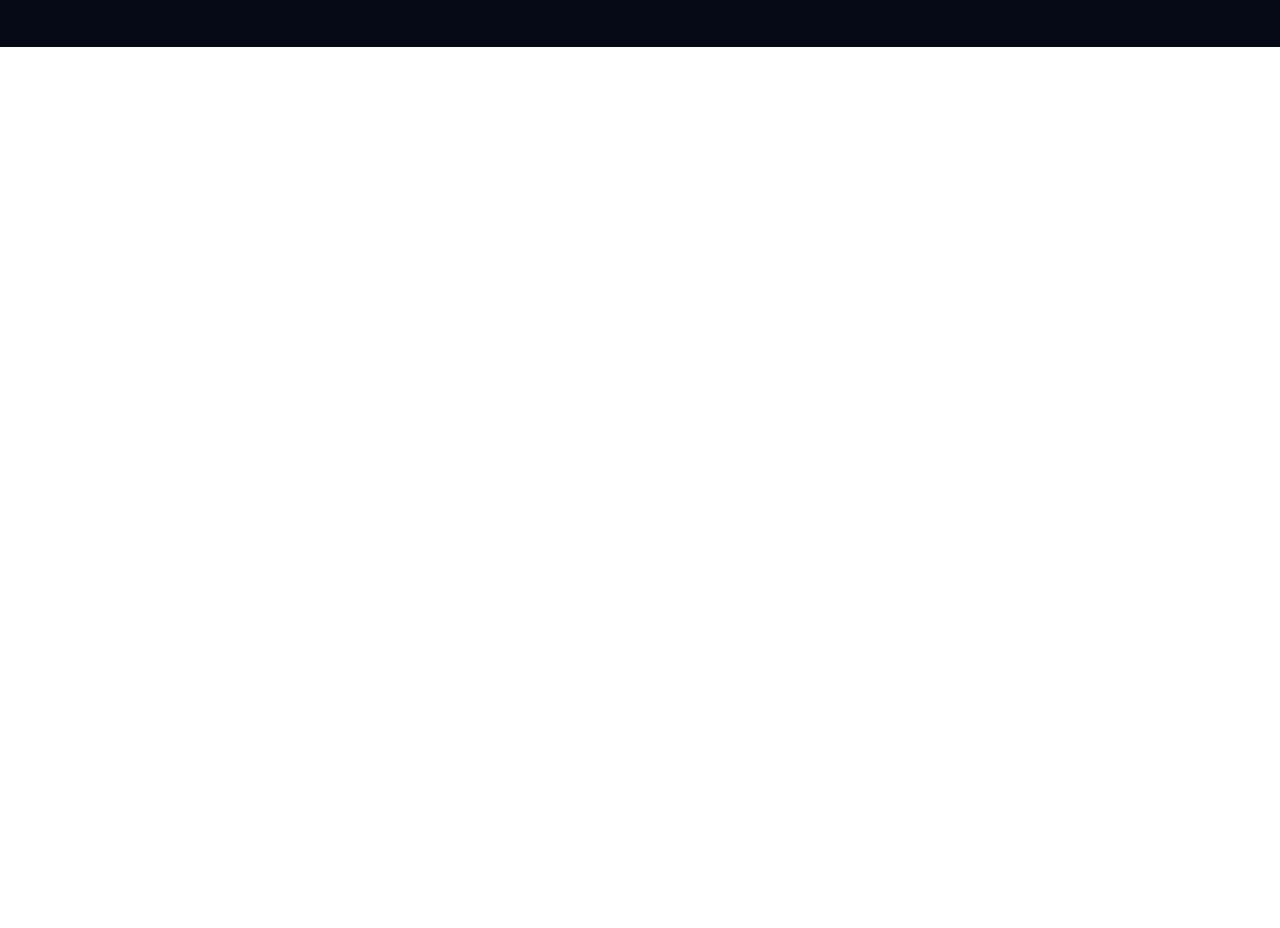
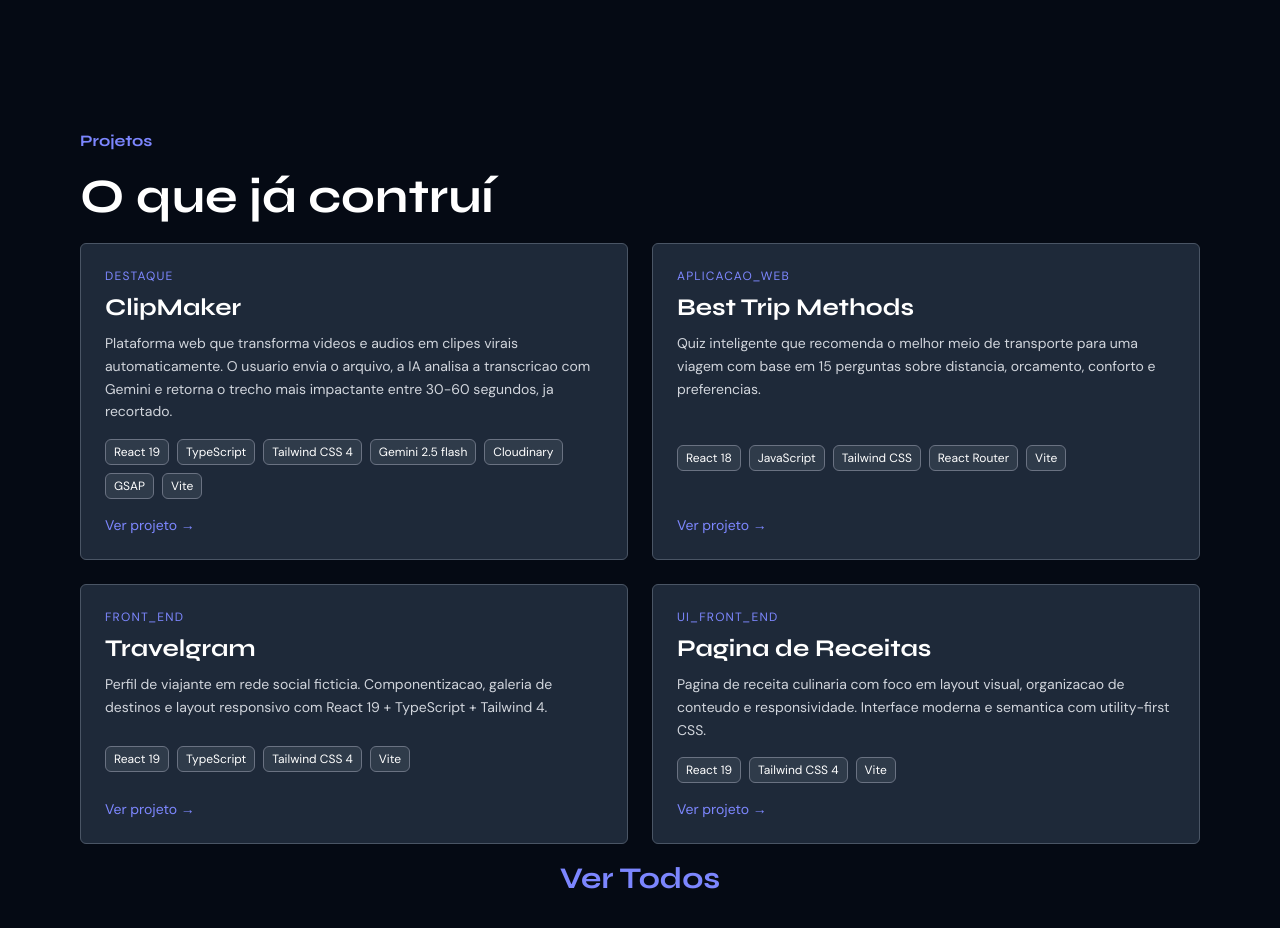
Before and after one commit to P3dr0PRR/portifa-16-03-26, a React (Vite) app: page / in a window 1280 px wide. Shown: the part 1180-2108 px from the top of the page. Before the commit the page ends 1227 px from the top, so only its background shows below. Built offline with nearby package versions, Linux system fonts and the light colour scheme; a web font is replaced by a local one.

Commit message:
feat: adiciona seção projects

```diff
--- a/index.html
+++ b/index.html
@@ -3,7 +3,7 @@
   <head>
     <meta charset="UTF-8" />
     <meta name="viewport" content="width=device-width, initial-scale=1.0" />
-    <title>...</title>
+    <title>Portifólio</title>
     <link rel="preconnect" href="https://fonts.googleapis.com" />
     <link rel="preconnect" href="https://fonts.gstatic.com" crossorigin />
     <link
--- a/src/components/about/index.tsx
+++ b/src/components/about/index.tsx
@@ -2,7 +2,7 @@ import { ABOUT_STATS } from "../../constants/about";
 
 export function About() {
   return (
-    <div className="flex flex-col justify-start gap-4 px-6 py-12 md:px-16 md:py-20">
+    <section className="flex flex-col justify-start gap-4 px-6 py-12 md:px-16 md:py-20">
       <p className="font-bold font-['Syne'] text-indigo-400 max-w-xl leading-tight">
         Sobre mim
       </p>
@@ -34,6 +34,6 @@ export function About() {
           ))}
         </div>
       </div>
-    </div>
+    </section>
   );
 }
--- a/src/components/hero/index.tsx
+++ b/src/components/hero/index.tsx
@@ -12,8 +12,11 @@ export function Hero() {
       </div>
 
       <h2 className="text-4xl md:text-5xl font-bold font-['Syne'] text-white max-w-xl leading-tight">
-        Construindo interfaces que{" "}
-        <span className="text-indigo-400">fazem sentido</span>
+        Construindo interfaces que
+        <br />
+        <span className="text-5xl md:text-6xl text-indigo-400">
+          fazem sentido
+        </span>
       </h2>
 
       <p className="text-gray-300 max-w-lg font-['DM Sans'] font-light leading-relaxed">
--- a/src/components/projectCard/index.tsx
+++ b/src/components/projectCard/index.tsx
@@ -0,0 +1,59 @@
+import { projects, type Project } from "./types";
+
+export function Projects() {
+  return (
+    <section className="flex flex-col justify-start gap-4 px-6 py-12 md:px-16 md:py-20">
+      <p className="font-bold font-['Syne'] text-indigo-400 max-w-xl leading-tight">
+        Projetos
+      </p>
+      <h2 className="text-3xl md:text-4xl lg:text-5xl font-bold font-['Syne'] text-white max-w-xl leading-tight">
+        O que já contruí
+      </h2>
+      <div className="grid grid-cols-1 md:grid-cols-2 gap-6">
+        {projects.map((project: Project) => (
+          <div
+            key={project.name}
+            className={`flex flex-col items-start justify-between bg-gray-800 border border-gray-600 p-6 text-white rounded-md gap-4 ${
+              project.featured ? "md:col-span-2" : ""
+            }`}
+          >
+            <div className="flex flex-col gap-2 w-full">
+              <span className="text-indigo-400 text-xs uppercase tracking-widest">
+                {project.type}
+              </span>
+              <h3 className="text-2xl font-bold font-['Syne']">
+                {project.name}
+              </h3>
+              <p className="text-gray-300 text-sm leading-relaxed">
+                {project.description}
+              </p>
+            </div>
+
+            <ul className="flex flex-wrap gap-2">
+              {project.techs.map((tech: string) => (
+                <li
+                  key={`${project.name}-${tech}`}
+                  className="bg-gray-600/40 border border-gray-500 text-white text-xs px-2 py-1 rounded-md"
+                >
+                  {tech}
+                </li>
+              ))}
+            </ul>
+
+            <button
+              onClick={() => window.open(project.link, "_blank")}
+              className="text-indigo-400 text-sm hover:scale-105 transition-transform duration-300 cursor-pointer"
+            >
+              Ver projeto →
+            </button>
+          </div>
+        ))}
+      </div>
+      <div className=" flex items-center justify-center">
+        <button className="text-xl md:text-2xl lg:text-3xl font-bold font-['Syne'] text-indigo-400 max-w-xl leading-tight cursor-pointer hover:scale-105 transition-transform duration-300 ">
+          Ver Todos
+        </button>
+      </div>
+    </section>
+  );
+}
--- a/src/components/projectCard/types.ts
+++ b/src/components/projectCard/types.ts
@@ -0,0 +1,57 @@
+export type ProjectType =
+  | "DESTAQUE"
+  | "APLICACAO_WEB"
+  | "FRONT_END"
+  | "UI_FRONT_END";
+
+export interface Project {
+  featured: any;
+  type: ProjectType;
+  name: string;
+  description: string;
+  techs: string[];
+  link: string;
+}
+
+export const projects: Project[] = [
+  {
+    type: "DESTAQUE",
+    name: "ClipMaker",
+    description:
+      "Plataforma web que transforma videos e audios em clipes virais automaticamente. O usuario envia o arquivo, a IA analisa a transcricao com Gemini e retorna o trecho mais impactante entre 30-60 segundos, ja recortado.",
+    techs: [
+      "React 19",
+      "TypeScript",
+      "Tailwind CSS 4",
+      "Gemini 2.5 flash",
+      "Cloudinary",
+      "GSAP",
+      "Vite",
+    ],
+    link: "https://clipmaker-five.vercel.app/",
+  },
+  {
+    type: "APLICACAO_WEB",
+    name: "Best Trip Methods",
+    description:
+      "Quiz inteligente que recomenda o melhor meio de transporte para uma viagem com base em 15 perguntas sobre distancia, orcamento, conforto e preferencias.",
+    techs: ["React 18", "JavaScript", "Tailwind CSS", "React Router", "Vite"],
+    link: "https://best-trip-methods-pot1.vercel.app/",
+  },
+  {
+    type: "FRONT_END",
+    name: "Travelgram",
+    description:
+      "Perfil de viajante em rede social ficticia. Componentizacao, galeria de destinos e layout responsivo com React 19 + TypeScript + Tailwind 4.",
+    techs: ["React 19", "TypeScript", "Tailwind CSS 4", "Vite"],
+    link: "https://travelgram-murex-beta.vercel.app/",
+  },
+  {
+    type: "UI_FRONT_END",
+    name: "Pagina de Receitas",
+    description:
+      "Pagina de receita culinaria com foco em layout visual, organizacao de conteudo e responsividade. Interface moderna e semantica com utility-first CSS.",
+    techs: ["React 19", "Tailwind CSS 4", "Vite"],
+    link: "https://pagina-de-receitas-rho.vercel.app/",
+  },
+];
--- a/src/pages/home/index.tsx
+++ b/src/pages/home/index.tsx
@@ -1,6 +1,7 @@
 import { Nav } from "../../components/nav";
 import { Hero } from "../../components/hero";
 import { About } from "../../components/about";
+import { Projects } from "../../components/projectCard";
 export function Home() {
   return (
     <div>
@@ -8,6 +9,7 @@ export function Home() {
       <section className="px-4 pt-4 flex flex-col bg-[#050a14]">
         <Hero />
         <About />
+        <Projects />
       </section>
     </div>
   );
```
